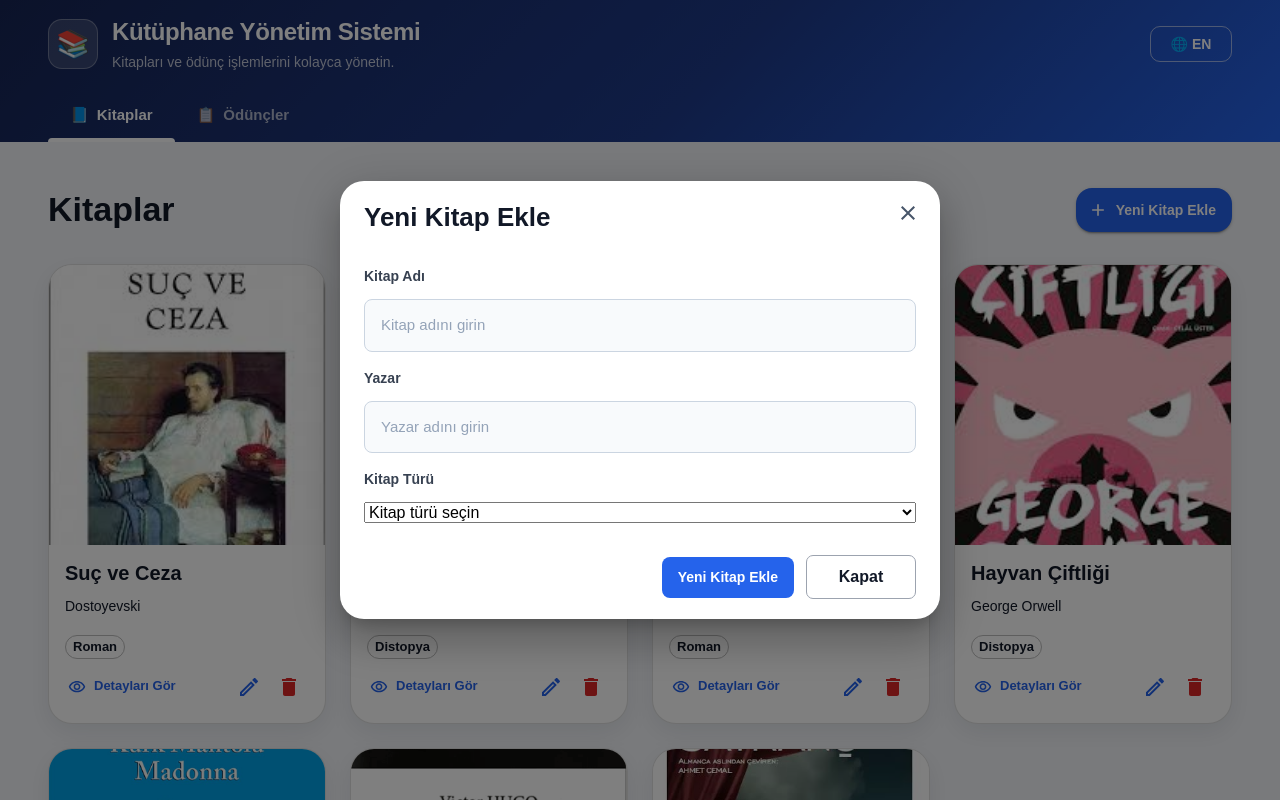
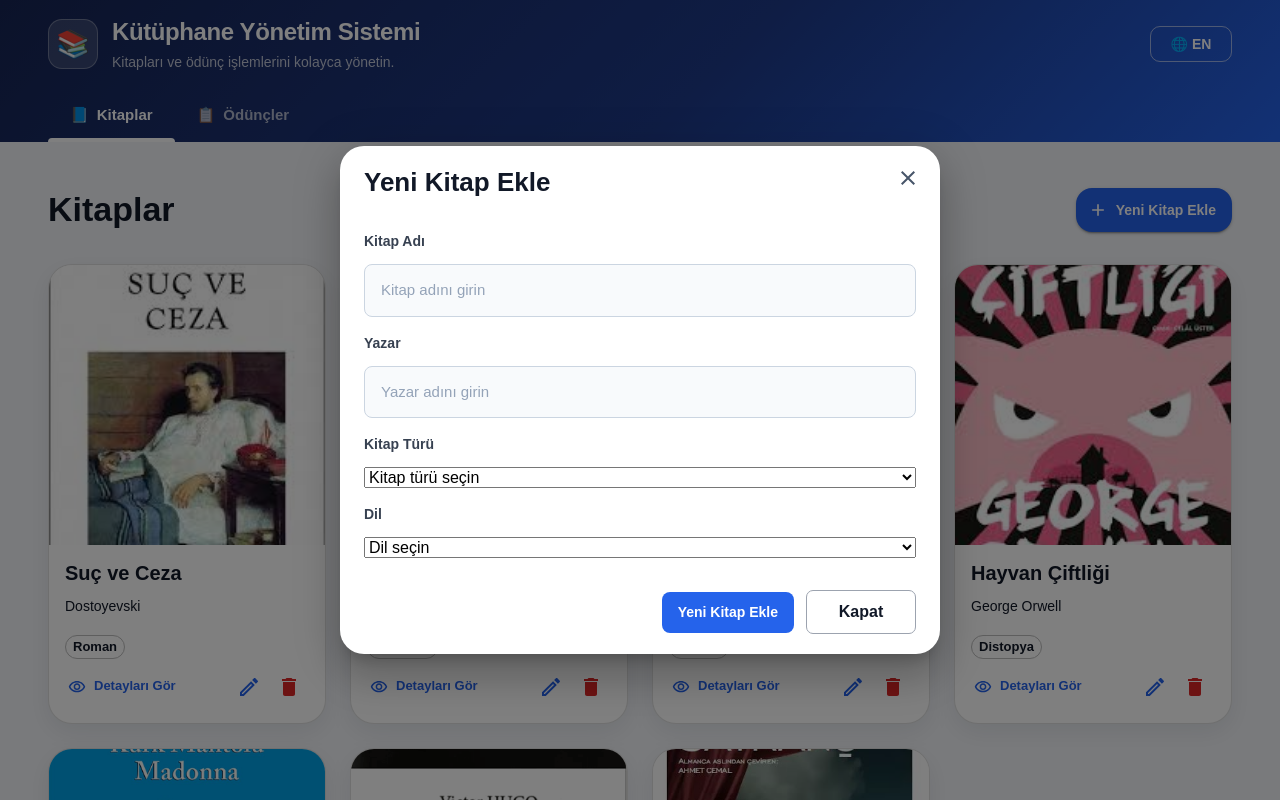
Before and after one commit to iremloop/react-library-app, a React (Vite) app: page / in a window 1280 px wide. Both pictures are taken after a click on the button "Yeni Kitap Ekle". Shown: the top 800 px of the page. Built offline with nearby package versions, Linux system fonts and the light colour scheme.

Commit message:
Add language dropdown to book form

```diff
--- a/src/features/library/books/ui/BookForm.tsx
+++ b/src/features/library/books/ui/BookForm.tsx
@@ -10,11 +10,13 @@ type BookFormData = {
   title: string;
   author: string;
   genre: string;
+  language: string;
+  customLanguage?: string;
 };
 
 type BookFormProps = {
   initialBook?: Book;
-  onSubmit: (title: string, author: string,  genre: string) => void;
+  onSubmit: (title: string, author: string,  genre: string, language: string) => void;
   onClose: () => void;
 };
 
@@ -36,6 +38,17 @@ function BookForm({
     "dystopia"
   ];
 
+  const languages = [
+    "turkish",
+    "english",
+    "german",
+    "french",
+    "spanish",
+    "russian",
+    "japanese",
+    "other",
+  ];
+
   const bookFormSchema = z.object({
     title: z
       .string()
@@ -49,11 +62,17 @@ function BookForm({
         .string()
         .trim()
         .min(1, t("books.genreRequired")),
+   language: z
+      .string()
+      .trim()
+      .min(1, t("books.languageRequired")),
+  customLanguage: z.string().optional(),
   });
 
   const {
     register,
     handleSubmit,
+    watch,
     reset,
     formState: { errors },
   } = useForm<BookFormData>({
@@ -62,19 +81,31 @@ function BookForm({
       title: initialBook?.title ?? "",
       author: initialBook?.author ?? "",
       genre: initialBook?.genre ?? "",
+      language: initialBook?.language ?? "",
+      customLanguage: "",
     },
   });
+
+  const selectedLanguage = watch("language");
+
 
   useEffect(() => {
     reset({
       title: initialBook?.title ?? "",
       author: initialBook?.author ?? "",
       genre: initialBook?.genre ?? "",
+      language: initialBook?.language ?? "",
+      customLanguage: "",
     });
   }, [initialBook, reset]);
 
   function submitForm(data: BookFormData) {
-    onSubmit(data.title, data.author,data.genre);
+    const language =
+    data.language === "other"
+      ? data.customLanguage?.trim() ?? ""
+      : data.language;
+
+    onSubmit(data.title, data.author,data.genre, language);
     reset();
   }
 
@@ -139,6 +170,42 @@ function BookForm({
           </span>
         )}
 
+
+        <label htmlFor="language">
+          {t("books.languageLabel")}
+        </label>
+
+        <select id="language" {...register("language")}>
+          <option value="">
+            {t("books.languagePlaceholder")}
+          </option>
+
+          {languages.map((language) => (
+            <option key={language} value={language}>
+              {t(`books.languages.${language}`)}
+            </option>
+          ))}
+        </select>
+
+
+
+{selectedLanguage === "other" && (
+  <>
+    <label htmlFor="customLanguage">
+      {t("books.customLanguageLabel")}
+    </label>
+
+    <input
+      id="customLanguage"
+      type="text"
+      placeholder={t("books.customLanguagePlaceholder")}
+      {...register("customLanguage")}
+    />
+  </>
+)}
+
+
+
       <div className="form-actions">
         <button
           className="primary-button"
--- a/src/mock/books.ts
+++ b/src/mock/books.ts
@@ -92,7 +92,7 @@ export const bookDtos: BookDto[] = [
     id: 7,
     title: "Satranç",
     author: "Stefan Zweig",
-    genre: "psychological",
+    genre: "psychology" ,
     coverUrl: chessCover,
     summary: "chessSummary",
     pageCount: 96,
--- a/src/shared/locales/en.json
+++ b/src/shared/locales/en.json
@@ -56,7 +56,7 @@
   "history": "History",
   "biography": "Biography",
   "dystopia": "Dystopian",
-  "psychological": "Psychological"
+  "psychology": "Psychology"
 },
 
 "summaries": {
@@ -73,9 +73,20 @@
   "can": "Can Publishing",
   "yapiKredi": "Yapı Kredi Publishing"
 },
+"languageLabel": "Language",
+"languagePlaceholder": "Select a language",
+"languageRequired": "Language selection is required.",
+"customLanguageLabel": "Other Language",
+"customLanguagePlaceholder": "Enter the language",
 "languages": {
   "turkish": "Turkish",
-  "english": "English"
+  "english": "English",
+  "german": "German",
+  "french": "French",
+  "spanish": "Spanish",
+  "russian": "Russian",
+  "japanese": "Japanese",
+  "other": "Other"
 }
   },
 
--- a/src/shared/locales/tr.json
+++ b/src/shared/locales/tr.json
@@ -76,9 +76,20 @@
   "can": "Can Yayınları",
   "yapiKredi": "Yapı Kredi Yayınları"
 },
+"languageLabel": "Dil",
+"languagePlaceholder": "Dil seçin",
+"languageRequired": "Dil seçimi zorunludur.",
+"customLanguageLabel": "Diğer Dil",
+"customLanguagePlaceholder": "Dili yazın",
 "languages": {
   "turkish": "Türkçe",
-  "english": "İngilizce"
+  "english": "İngilizce",
+  "german": "Almanca",
+  "french": "Fransızca",
+  "spanish": "İspanyolca",
+  "russian": "Rusça",
+  "japanese": "Japonca",
+  "other": "Diğer"
 }
 
 },
```
Lines whose indentation alone changed are shown as unchanged.
